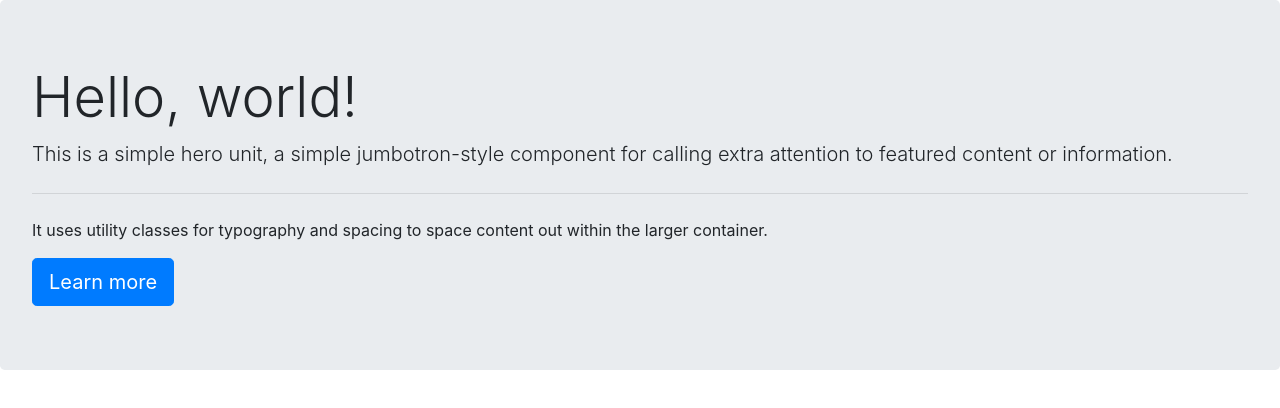
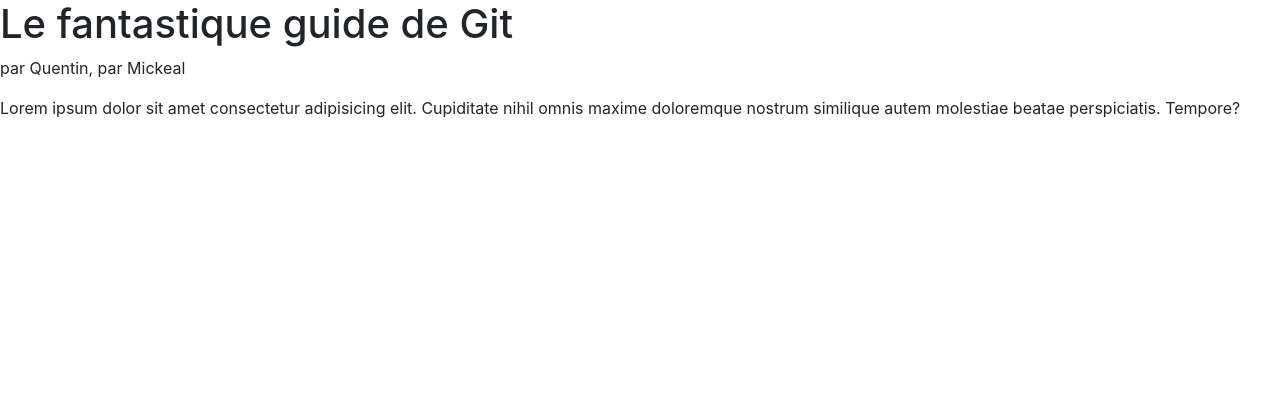
Before and after one commit to AiMACHINE-exe/new.TD4, a plain HTML site: page index.html in a window 1280 px wide. Drawn offline with nearby package versions, Linux system fonts and the light colour scheme.

Commit message:
nom et lorem

```diff
--- a/index.html
+++ b/index.html
@@ -10,28 +10,9 @@
     <link rel="stylesheet" href="https://stackpath.bootstrapcdn.com/bootstrap/4.3.1/css/bootstrap.min.css" integrity="sha384-ggOyR0iXCbMQv3Xipma34MD+dH/1fQ784/j6cY/iJTQUOhcWr7x9JvoRxT2MZw1T" crossorigin="anonymous">
   </head>
   <body>
-<div class="jumbotron">
-  <h1 class="display-4">Hello, world!</h1>
-  <p class="lead">This is a simple hero unit, a simple jumbotron-style component for calling extra attention to featured content or information.</p>
-  <hr class="my-4">
-  <p>It uses utility classes for typography and spacing to space content out within the larger container.</p>
-  <a class="btn btn-primary btn-lg" href="#" role="button">Learn more</a>
-</div>
-
-
-
-
-
-
-
-
-
-
-
-
-
-
-
+    <h1>Le fantastique guide de Git</h1>
+    <p>par Quentin, par Mickeal</p>
+    <p>Lorem ipsum dolor sit amet consectetur adipisicing elit. Cupiditate nihil omnis maxime doloremque nostrum similique autem molestiae beatae perspiciatis. Tempore?</p>
 
     <!-- Optional JavaScript -->
     <!-- jQuery first, then Popper.js, then Bootstrap JS -->
```
